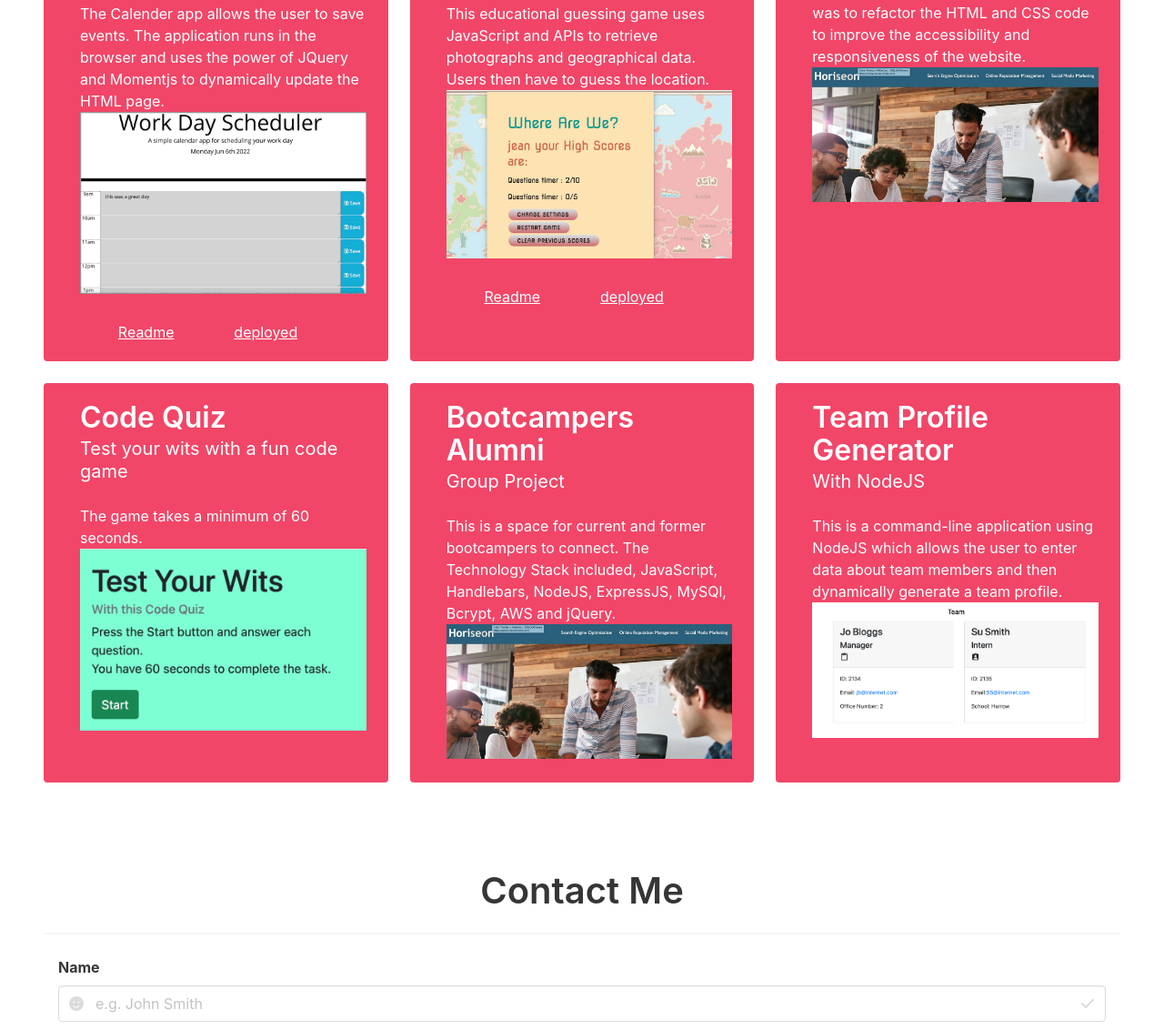
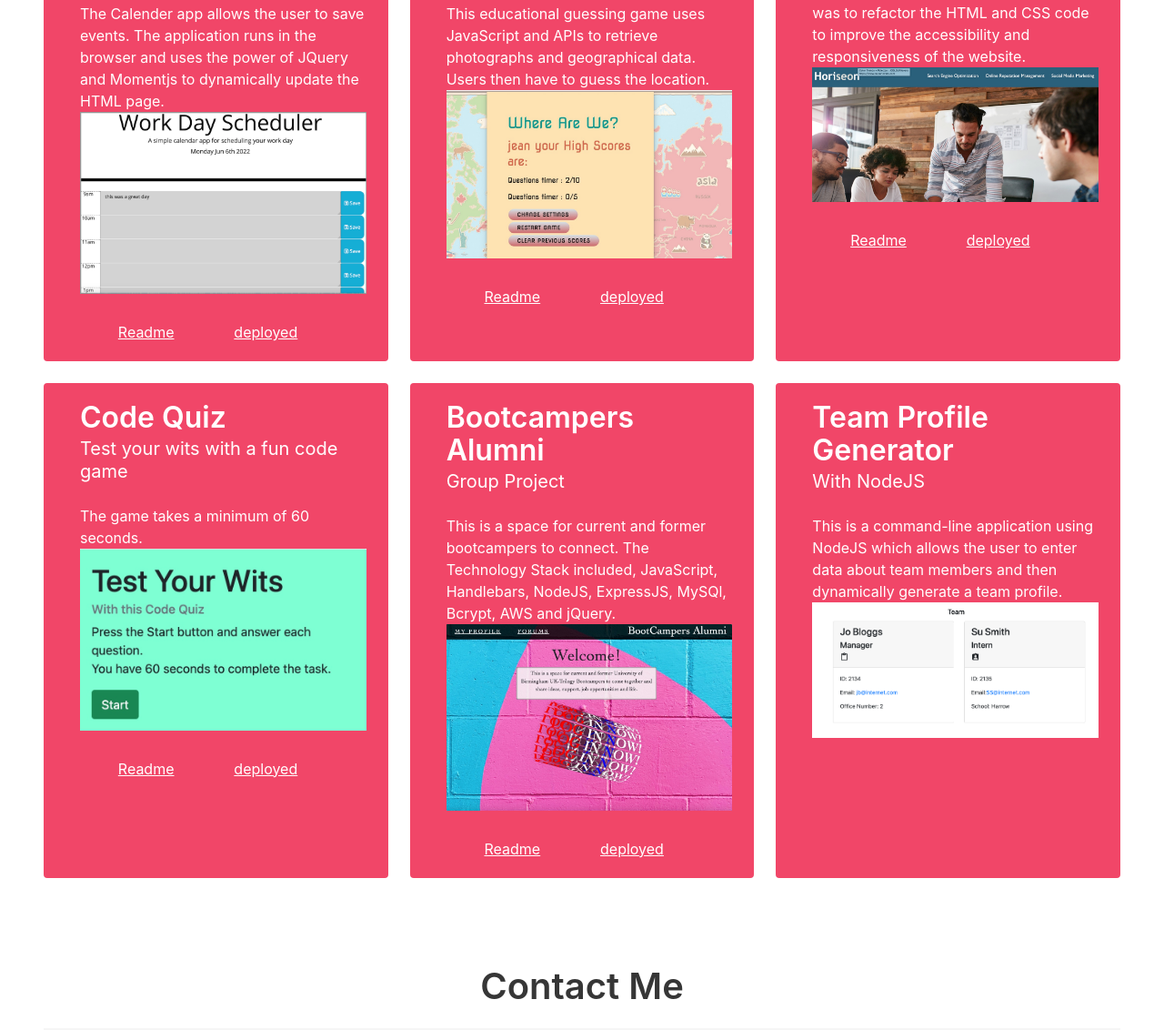
Before and after one commit to AbriCS/Abri-CS, a plain HTML site: page index.html in a window 1280 px wide. Shown: the part 1771-2903 px from the top of the page at 91% size. Drawn offline with nearby package versions, Linux system fonts and the light colour scheme.

Commit message:
update 4th and 5th portfolio tile

```diff
--- a/index.html
+++ b/index.html
@@ -106,7 +106,7 @@
                 This educational guessing game uses JavaScript and APIs to retrieve photographs and geographical data. Users then have to guess the location.
                 <img src="./assets/images/Guessing-Game.jpeg" alt="A Guessing game">
               </div>
-              <div class="columns">
+                <div class="columns">
                 <div class="column has-text-centered">
                   <a href="https://github.com/AbriCS/Where-are-we/blob/main/README.md" target="_blank" rel="noopener noreferrer">Readme</a>
                 </div>
@@ -114,7 +114,6 @@
                   <a href="https://abrics.github.io/Where-are-we/" target="_blank" rel="noopener noreferrer">deployed</a>
                 </div>
               </div>
-
 
             </article>
           </div>
@@ -127,7 +126,14 @@
                improve the accessibility and responsiveness of the website.
               <img src="./assets/images/Horiseon-refactor.jpeg" alt="Refactored Website">
               </div>
-
+              <div class="columns">
+                <div class="column has-text-centered">
+                  <a href="https://github.com/AbriCS/Horiseon/blob/main/README.md" target="_blank" rel="noopener noreferrer">Readme</a>
+                </div>
+                <div class="column">
+                  <a href="https://abrics.github.io/Horiseon/" target="_blank" rel="noopener noreferrer">deployed</a>
+                </div>
+              </div>
             </article>
           </div>
         </div>
@@ -140,6 +146,15 @@
                  The game takes a minimum of 60 seconds.
                 <img src="./assets/images/CodeQuiz.jpeg" alt="Code Quiz">
                </div>
+               <div class="columns">
+                <div class="column has-text-centered">
+                  <a href="https://github.com/AbriCS/Code-Trivia/blob/main/README.md" target="_blank" rel="noopener noreferrer">Readme</a>
+                </div>
+                <div class="column">
+                  <a href="https://abrics.github.io/Code-Trivia/" target="_blank" rel="noopener noreferrer">deployed</a>
+                </div>
+              </div>
+
              </article>
            </div>
            <div class="tile is-parent">
@@ -149,8 +164,17 @@
                <div class="content">
                  This is a space for current and former bootcampers to connect. The Technology Stack
                  included, JavaScript, Handlebars, NodeJS, ExpressJS, MySQl, Bcrypt, AWS and jQuery.
-                <img src="./assets/images/Horiseon-refactor.jpeg" alt="Refactored Website">
+                <img src="./assets/images/Bootcampers-Alumni.jpeg" alt="Deployed Social App">
                </div>
+               <div class="columns">
+                <div class="column has-text-centered">
+                  <a href="https://github.com/AbriCS/team-pascal-project/blob/main/README.md" target="_blank" rel="noopener noreferrer">Readme</a>
+                </div>
+                <div class="column">
+                  <a href="https://pascal-project.herokuapp.com/" target="_blank" rel="noopener noreferrer">deployed</a>
+                </div>
+              </div>
+
              </article>
            </div>
            <div class="tile is-parent">
```
